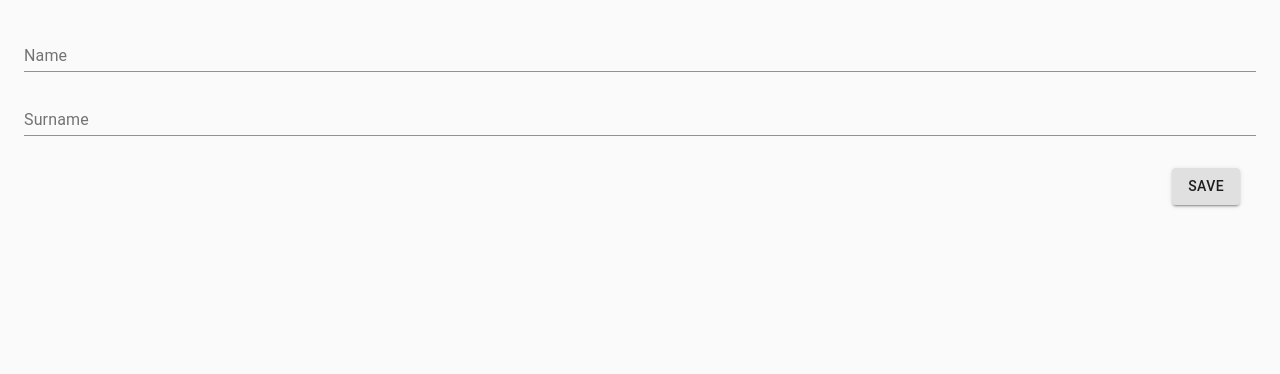
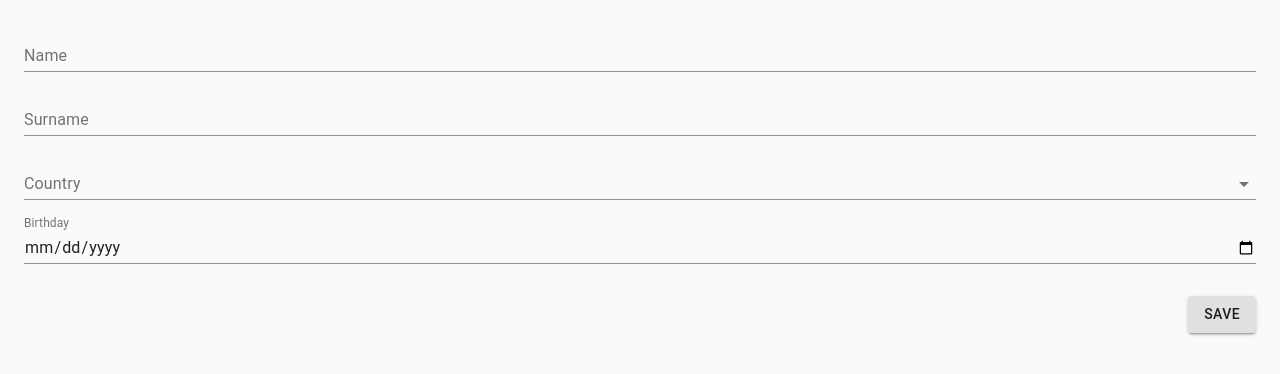
Before and after one commit to adrianoenrico/Mosano-challenge, a Gatsby site in the folder frontend/: page / in a window 1280 px wide. Built offline with nearby package versions, Linux system fonts and the light colour scheme; Gatsby itself is replaced by a stand-in of ours.

Commit message:
created form with mockup data

```diff
--- a/frontend/src/components/form.js
+++ b/frontend/src/components/form.js
@@ -1,9 +1,13 @@
 import React from 'react'
-import { useForm } from "react-hook-form";
+import { useForm, Controller } from "react-hook-form";
 import { makeStyles } from '@material-ui/core/styles';
 import TextField from '@material-ui/core/TextField'
+import Button from '@material-ui/core/Button'
+import MenuItem from '@material-ui/core/MenuItem';
 import Select from '@material-ui/core/Select'
-import Button from '@material-ui/core/Button'
+import InputLabel from '@material-ui/core/InputLabel'
+import FormControl from '@material-ui/core/FormControl'
+import Typography from '@material-ui/core/Typography'
 
 
 const useStyles = makeStyles((theme) => ({
@@ -11,14 +15,19 @@ const useStyles = makeStyles((theme) => ({
       display: 'flex',
       flexWrap: 'wrap',
       padding: theme.spacing(2),
-      justifyContent: 'flex-end'
     },
     textField: {
      margin: theme.spacing(1)
     },
-    submitBtn:{
-        margin: theme.spacing(3)
-    }
+    btnContainer:{
+        justifyContent: 'flex-end',
+        display: 'flex',
+        width: '100%',
+        padding: theme.spacing(3,1,0,0)
+    },
+    errorMsg:{
+        marginLeft: theme.spacing(1)
+    },
   }));
 
   const mockupData = {
@@ -38,9 +47,33 @@ export default function Form() {
 
     return (
         <form className={classes.container} onSubmit={handleSubmit(onSubmit)}>
-            <TextField className={classes.textField} label='Name' name='name' placeholder='first name goes here' inputRef={register({required: true})} fullWidth/>
-            <TextField className={classes.textField} label='Surname' name='surname' placeholder='surname goes here' inputRef={register} fullWidth/>
-            <Button className={classes.submitBtn} variant='contained' type='submit'>Save</Button>
+            <TextField className={classes.textField} label='Name' name='name' placeholder='first name goes here' inputRef={register({required: true})} fullWidth />
+            {errors.name && <Typography className={classes.errorMsg} variant='subtitle2' color='error'>A first name is required</Typography>}
+            <TextField className={classes.textField} label='Surname' name='surname' placeholder='surname goes here' inputRef={register} fullWidth />
+            <FormControl className={classes.textField} fullWidth>
+                <InputLabel htmlFor="country-select">
+                    Country
+                </InputLabel>
+                <Controller
+                    name='country'
+                    control={control}
+                    rules={{required: true}}
+                    defaultValue={''}
+                    as={
+                        <Select id='country-select' >
+                            {mockupData.countries.map((option,i)=>(
+                                <MenuItem key={`${option.name}-${i}`} value={option.name}>{option.name}</MenuItem>
+                            ))}
+                        </Select>
+                    }
+                />
+            </FormControl>
+            {errors.country && <Typography className={classes.errorMsg} variant='subtitle2' color='error'>Please select a country from the dropdown list</Typography>}
+            <TextField className={classes.textField} label='Birthday' name='birthday' type='date' inputRef={register({required: true})} fullWidth InputLabelProps={{shrink: true}}/>
+            {errors.birthday && <Typography className={classes.errorMsg} variant='subtitle2' color='error'>Please enter your birthday</Typography>}
+            <div className={classes.btnContainer}>
+                <Button className={classes.submitBtn} variant='contained' type='submit'>Save</Button>
+            </div>
         </form>
     )
 }
```
